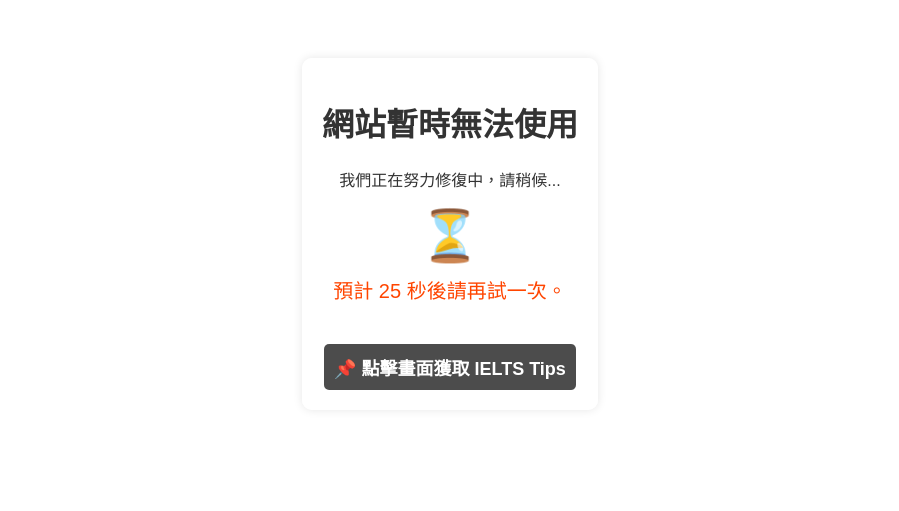
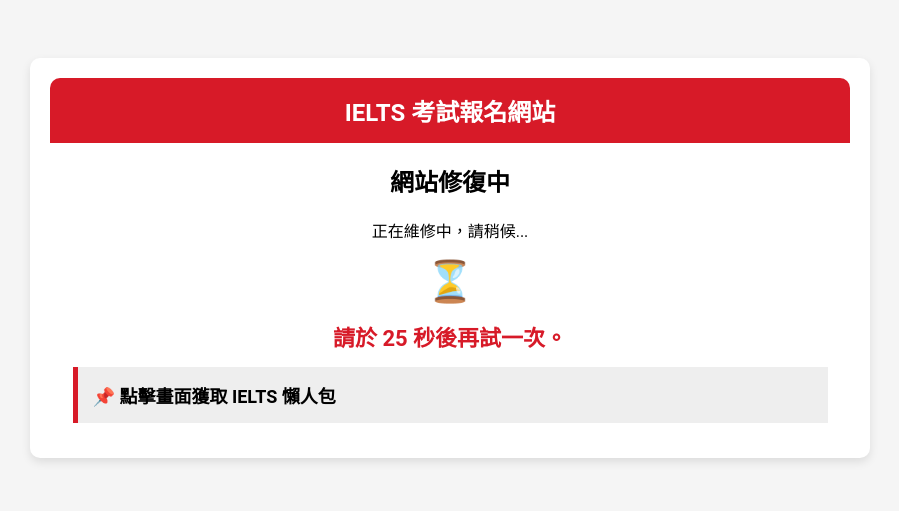
Before and after one commit to gina0218/standby-page, a plain HTML site: page index.html in a window 1280 px wide. Shown: the whole page, without its empty margins (190-1089 px from the left). Drawn offline with Linux system fonts and the light colour scheme.

Commit message:
indexl r f d

```diff
--- a/index.html
+++ b/index.html
@@ -3,71 +3,80 @@
 <head>
     <meta charset="UTF-8">
     <meta name="viewport" content="width=device-width, initial-scale=1.0">
-    <title>系統維護中</title>
+    <title>IELTS 報名網站</title>
     <style>
         body {
-            font-family: Arial, sans-serif;
+            font-family: 'Roboto', sans-serif;
             text-align: center;
-            background: url('image.jpg') no-repeat center center fixed;
-            background-size: cover;
+            background-color: #f5f5f5;
             padding: 50px;
-            color: #333;
+            cursor: pointer;
         }
         .container {
-            background: rgba(255, 255, 255, 0.9);
+            background: white;
+            width: 800px;
             padding: 20px;
             border-radius: 10px;
-            box-shadow: 0px 0px 10px rgba(0,0,0,0.1);
-            display: inline-block;
+            box-shadow: 0px 4px 10px rgba(0, 0, 0, 0.1);
+            margin: auto;
+        }
+        .ielts-header {
+            background: #D71A28;
+            color: white;
+            padding: 15px;
+            font-size: 24px;
+            font-weight: bold;
+            border-radius: 10px 10px 0 0;
+        }
+        .countdown {
+            font-size: 22px;
+            margin: 15px 0;
+            color: #D71A28;
+            font-weight: bold;
+        }
+        .tips {
+            background: #eee;
+            padding: 15px;
+            border-left: 5px solid #D71A28;
+            font-size: 18px;
+            font-weight: bold;
+            text-align: left;
+            margin: 15px auto;
+            width: 90%;
         }
         .loading-icon {
-            font-size: 50px;
+            font-size: 40px;
+            margin: 15px;
             animation: spin 2s linear infinite;
         }
         @keyframes spin {
             from { transform: rotate(0deg); }
             to { transform: rotate(360deg); }
         }
-        .countdown {
-            font-size: 20px;
-            margin-top: 10px;
-            color: #ff4500;
-        }
-        .tips {
-            margin-top: 20px;
-            font-size: 18px;
-            font-weight: bold;
-            background: rgba(0, 0, 0, 0.7);
-            color: white;
-            padding: 10px;
-            border-radius: 5px;
-            display: inline-block;
-        }
     </style>
 </head>
-<body onclick="showRandomTip()">
+<body>
 <div class="container">
-    <h1>網站暫時無法使用</h1>
-    <p>我們正在努力修復中，請稍候...</p>
+    <div class="ielts-header">IELTS 考試報名網站</div>
+    <h2>網站修復中</h2>
+    <p>正在維修中，請稍候...</p>
     <div class="loading-icon">⏳</div>
-    <p class="countdown">預計 <span id="timer">30</span> 秒後請再試一次。</p>
-    <div class="tips" id="tips-box">📌 點擊畫面獲取 IELTS Tips</div>
+    <p class="countdown">請於 <span id="timer">30</span> 秒後再試一次。</p>
+    <div class="tips" id="tips-box">📌 點擊畫面獲取 IELTS 懶人包</div>
 </div>
 
 <script>
     let countdown = 30;
     const timerElement = document.getElementById('timer');
-
     function updateTimer() {
         countdown--;
         timerElement.textContent = countdown;
         if (countdown === 0) {
-            location.reload();  // 自動刷新頁面
+            location.reload();
         }
     }
     setInterval(updateTimer, 1000);
 
-    // IELTS Tips 清單
     const tipsList = [
         "📌 雅思總分是四個部分的平均值，四捨五入到 0.5。",
         "📌 聽力與閱讀的分數取決於答對的題數，9 分大約要答對 39-40 題。",
@@ -95,6 +104,7 @@
         const randomIndex = Math.floor(Math.random() * tipsList.length);
         document.getElementById('tips-box').textContent = tipsList[randomIndex];
     }
+    document.body.addEventListener("click", showRandomTip);
 </script>
 </body>
 </html>
```
